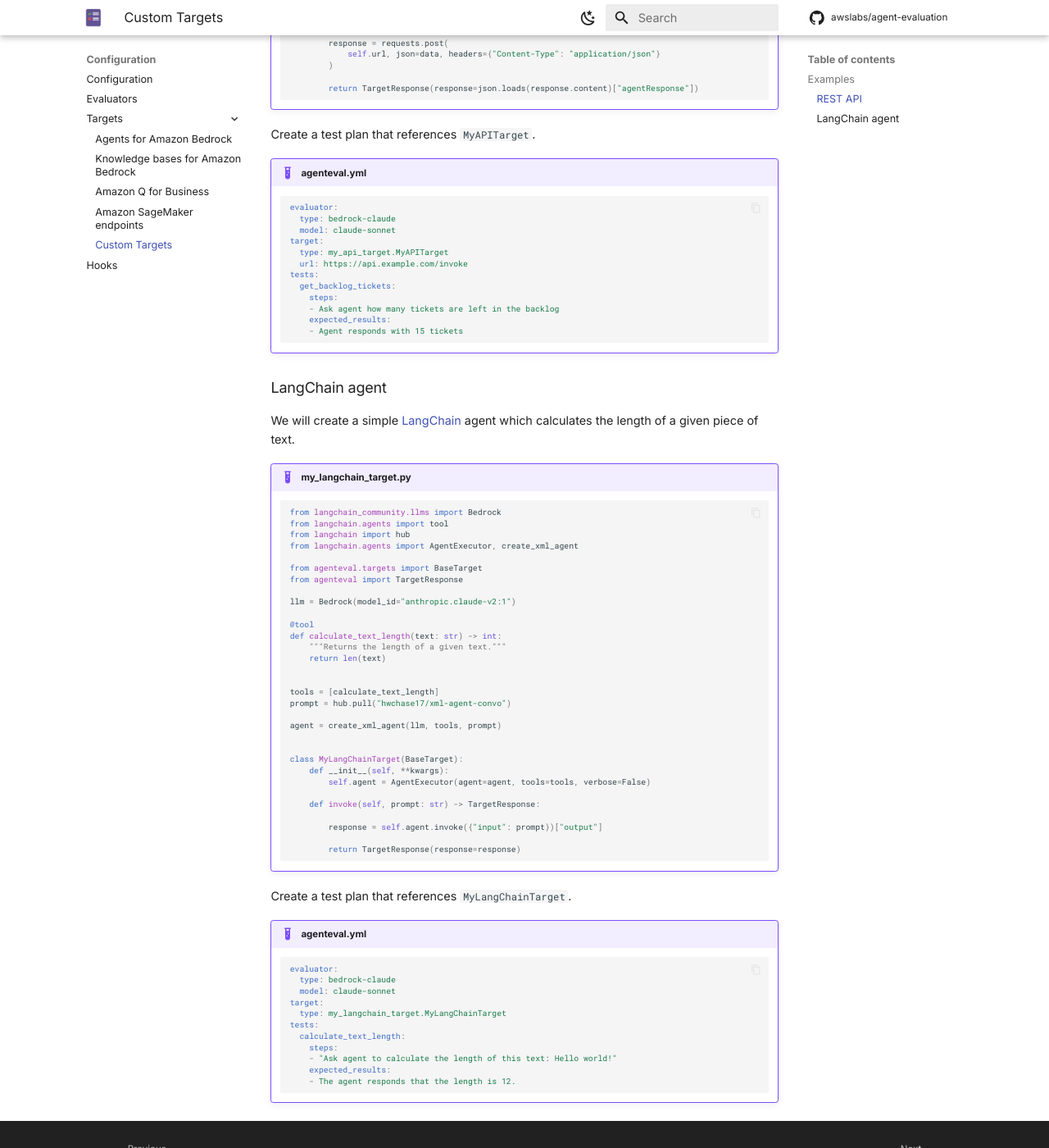
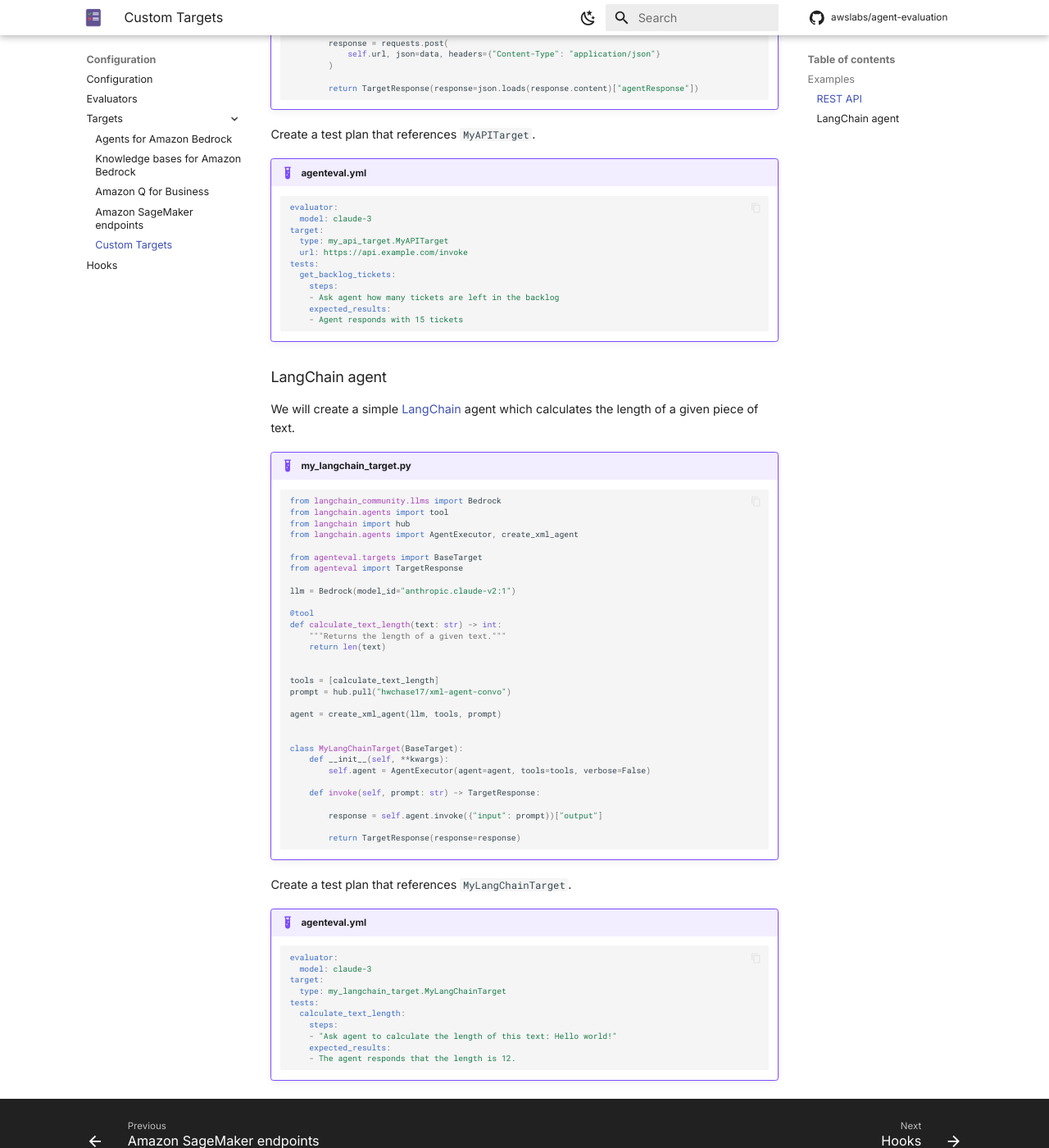
Before and after one commit to awslabs/agent-evaluation, an MkDocs documentation site: the page built from docs/targets/custom_targets.md, in a window 1280 px wide and 1400 px high, scrolled down 1316 px. Shown: the whole window at 82% size. Built offline with MkDocs 1.6.1 and Material for MkDocs 9.7.7, drawn with Linux system fonts in a browser that asks for light colours; comment, search, counter and statistics services are not loaded.

Commit message:
docs: fix evaluator config in custom target example

````diff
--- a/docs/targets/custom_targets.md
+++ b/docs/targets/custom_targets.md
@@ -71,8 +71,7 @@ Create a test plan that references `MyAPITarget`.
 
     ```yaml
     evaluator:
-      type: bedrock-claude
-      model: claude-sonnet
+      model: claude-3
     target:
       type: my_api_target.MyAPITarget
       url: https://api.example.com/invoke
@@ -131,8 +130,7 @@ Create a test plan that references `MyLangChainTarget`.
 
     ```yaml
     evaluator:
-      type: bedrock-claude
-      model: claude-sonnet
+      model: claude-3
     target:
       type: my_langchain_target.MyLangChainTarget
     tests:
````
